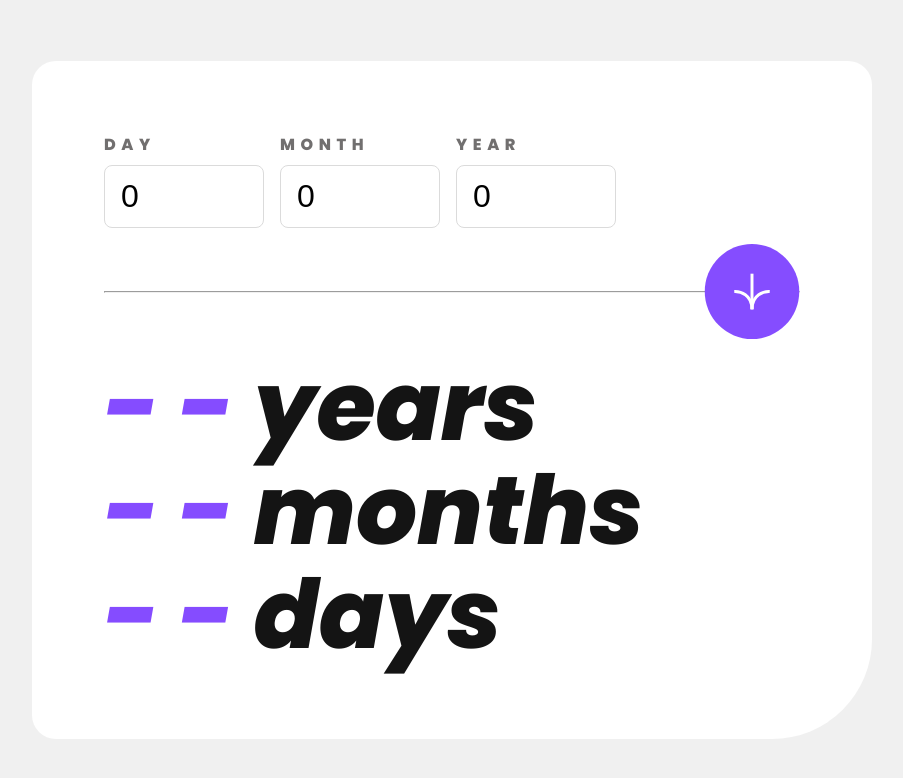
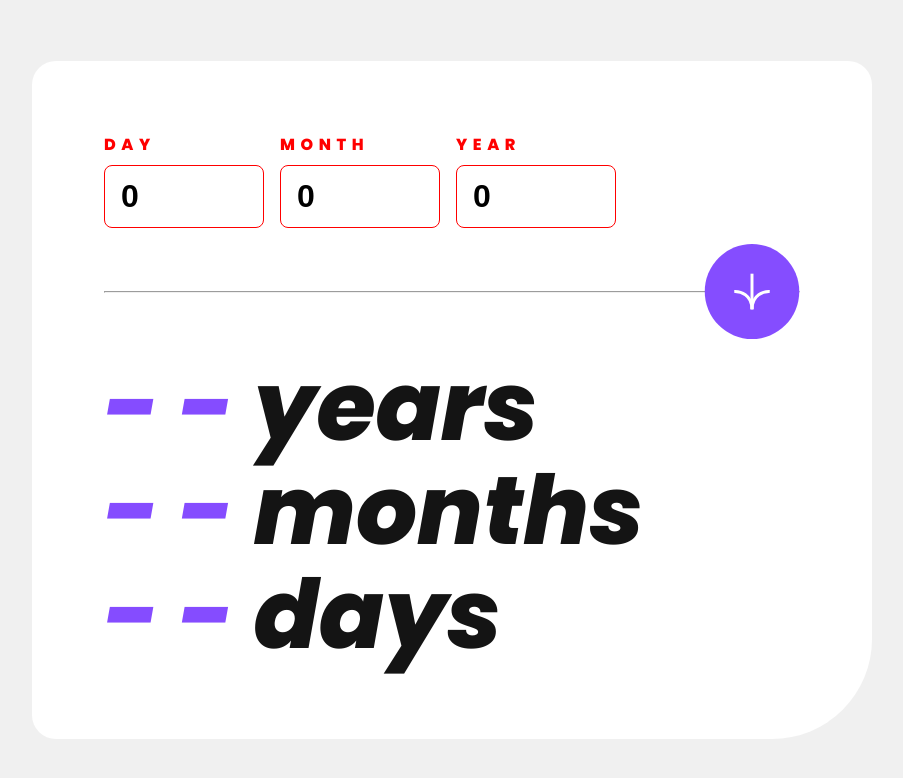
Before and after one commit to MarcusXavierr/age-calculator, a Vue app: page / in a window 1280 px wide. Shown: the top 778 px of the page, without its empty margins (188-1091 px from the left). Built offline with nearby package versions, Linux system fonts and the light colour scheme.

Commit message:
feat: Add placeholders and error styling to InputGroup.vue

```diff
--- a/src/components/InputGroup.vue
+++ b/src/components/InputGroup.vue
@@ -9,18 +9,18 @@ export default {
 </script>
 
 <template>
-  <div class="input-container">
+  <div class="input-container" :class="hasError && 'has-error'">
     <div class="input-group">
       <label for="day">DAY</label>
-      <input type="text" v-model="modelValue.day" />
+      <input type="text" v-model="modelValue.day" placeholder="DD" />
     </div>
     <div class="input-group">
       <label for="month">MONTH</label>
-      <input type="text" v-model="modelValue.month" />
+      <input type="text" v-model="modelValue.month" placeholder="MM" />
     </div>
     <div class="input-group">
       <label for="year">YEAR</label>
-      <input type="text" v-model="modelValue.year"/>
+      <input type="text" v-model="modelValue.year" placeholder="YYYY" />
     </div>
   </div>
 </template>
@@ -49,8 +49,18 @@ input {
   border: 1px solid var(--light-grey);
   padding: 0.75rem 1rem;
   border-radius: 0.5rem;
-  flex-grow: 1;
+  font-weight: 700;
   width: 5.5rem;
+}
+
+.has-error {
+  label{
+    color: red;
+  }
+
+  input {
+    border-color: red;
+  }
 }
 
 @media (min-width: 840px) {
```
